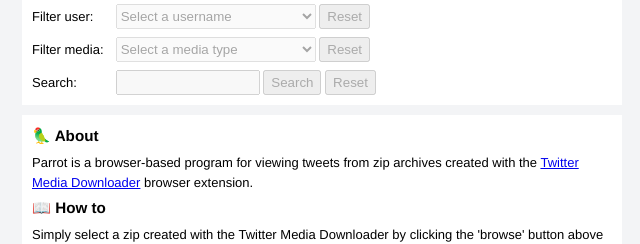
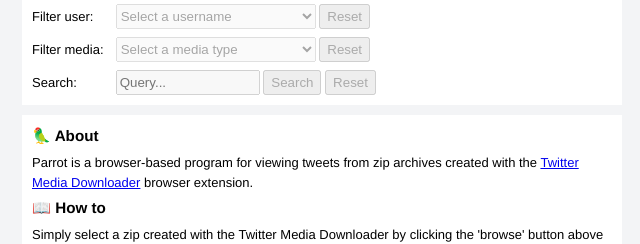
Before and after one commit to VerifiedJoseph/parrot, a website built with webpack: page src/index.html in a window 1280 px wide. Shown: the part 150-394 px from the top of the page, 318-958 px from the left. Built offline with nearby package versions, Linux system fonts and the light colour scheme.

Commit message:
Update index.html

```diff
--- a/src/index.html
+++ b/src/index.html
@@ -53,7 +53,7 @@
             <div class="item last">
                 <label>
                     <span>Search:</span>
-                    <input type="input" id="search-input" disabled>
+                    <input type="input" placeholder="Query..." id="search-input" disabled>
                 </label>
                 <button id="search" disabled>Search</button>
                 <button id="search-reset" title="Reset tweet search and show all." disabled>Reset</button>
```
